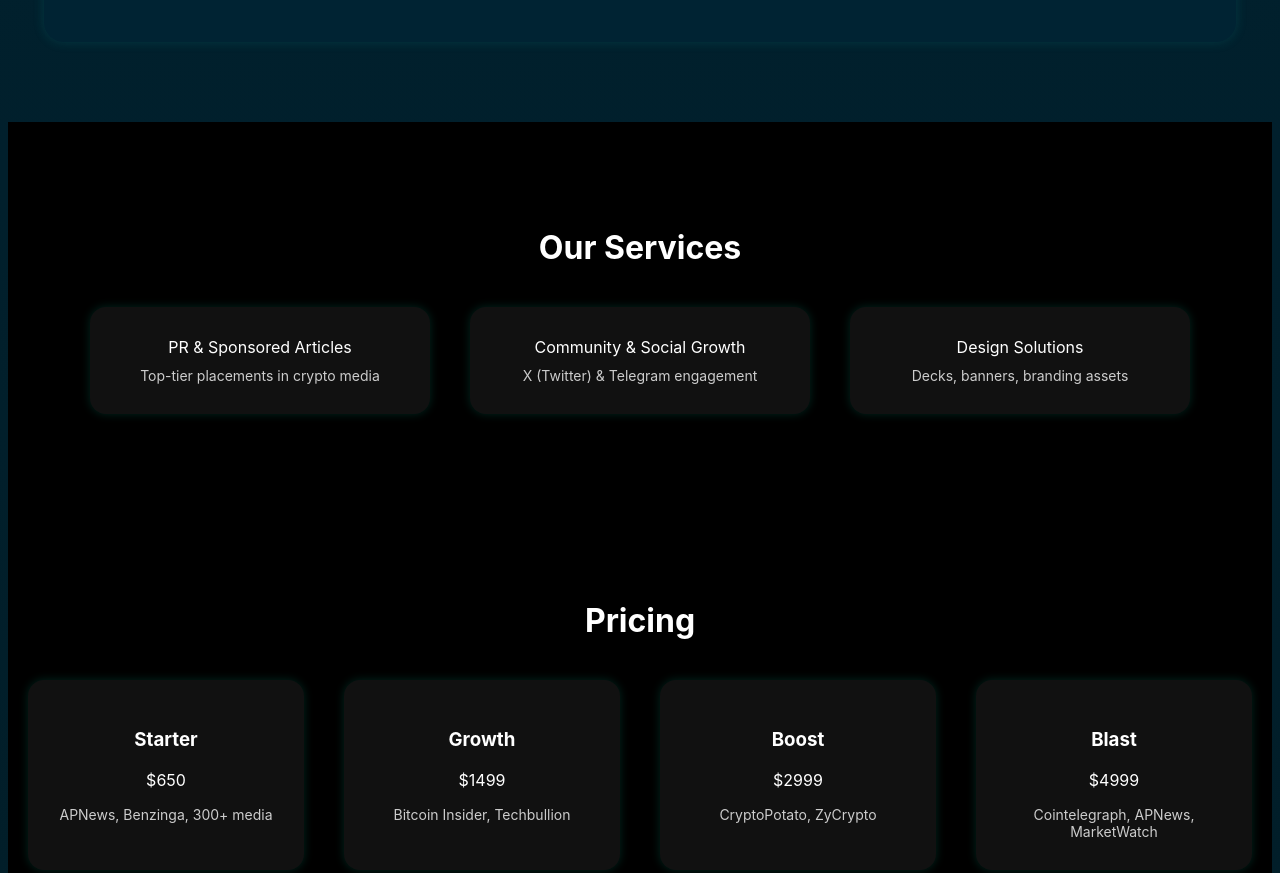
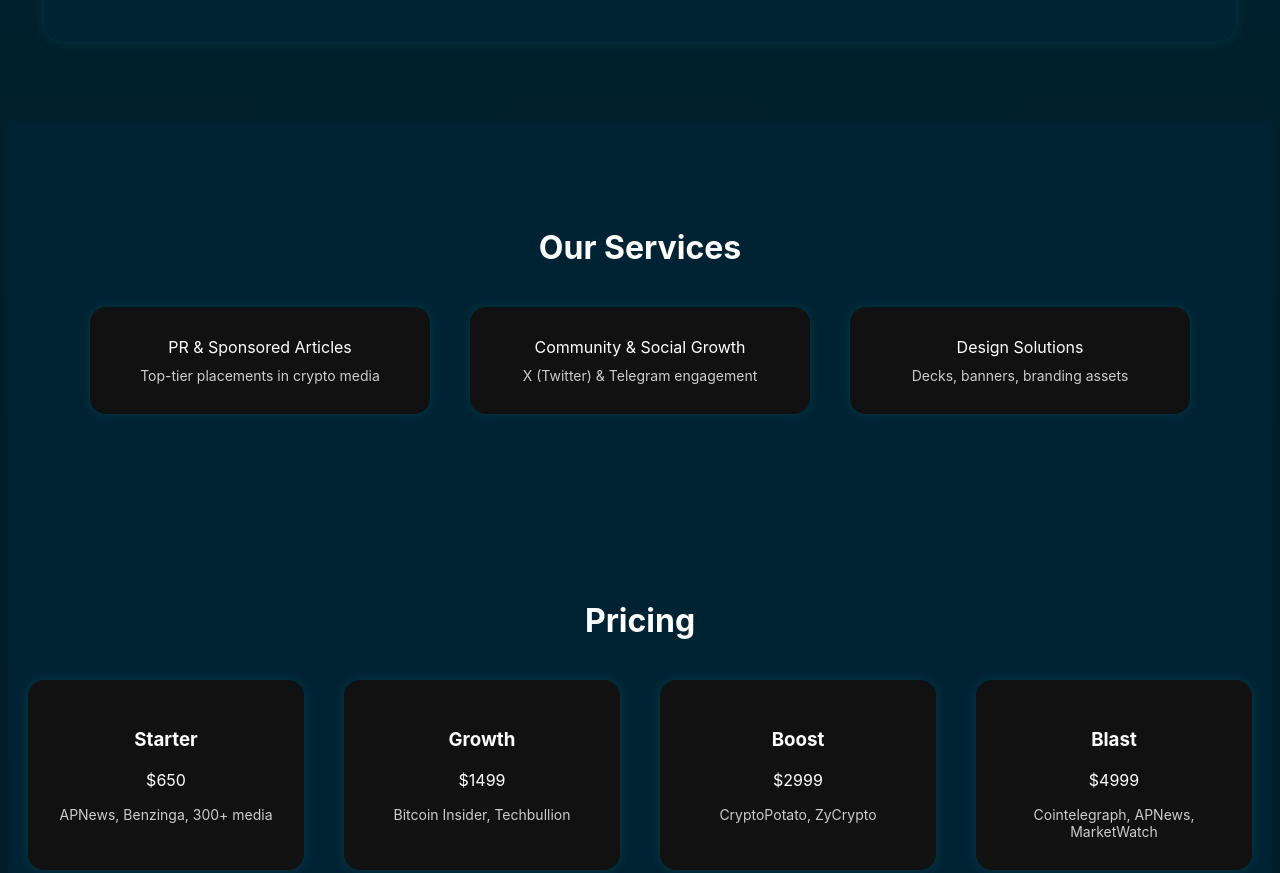
Before and after one commit to RektRider/Web3Across-Final-workingsite, a plain HTML site: page index.html in a window 1280 px wide. Shown: the part 1517-2390 px from the top of the page. Drawn offline with Linux system fonts and the light colour scheme.

Commit message:
Update styles.css

```diff
--- a/styles.css
+++ b/styles.css
@@ -237,7 +237,7 @@
 }
 
 .section.dark-card {
-  background-color: #000;
+  background-color: #002333;
 }
 
 .section h2 {
@@ -257,14 +257,14 @@
   background-color: #111;
   padding: 30px 20px;
   border-radius: 16px;
-  box-shadow: 0 0 10px rgba(0, 255, 204, 0.15);
+  box-shadow: 0 0 12px #159A9C33;
   transition: 0.3s ease;
   max-width: 300px;
   flex: 1;
 }
 
 .card:hover {
-  box-shadow: 0 0 20px rgba(0, 255, 204, 0.4);
+  box-shadow: 0 0 20px #159A9C66;
 }
 
 .card span {
```
